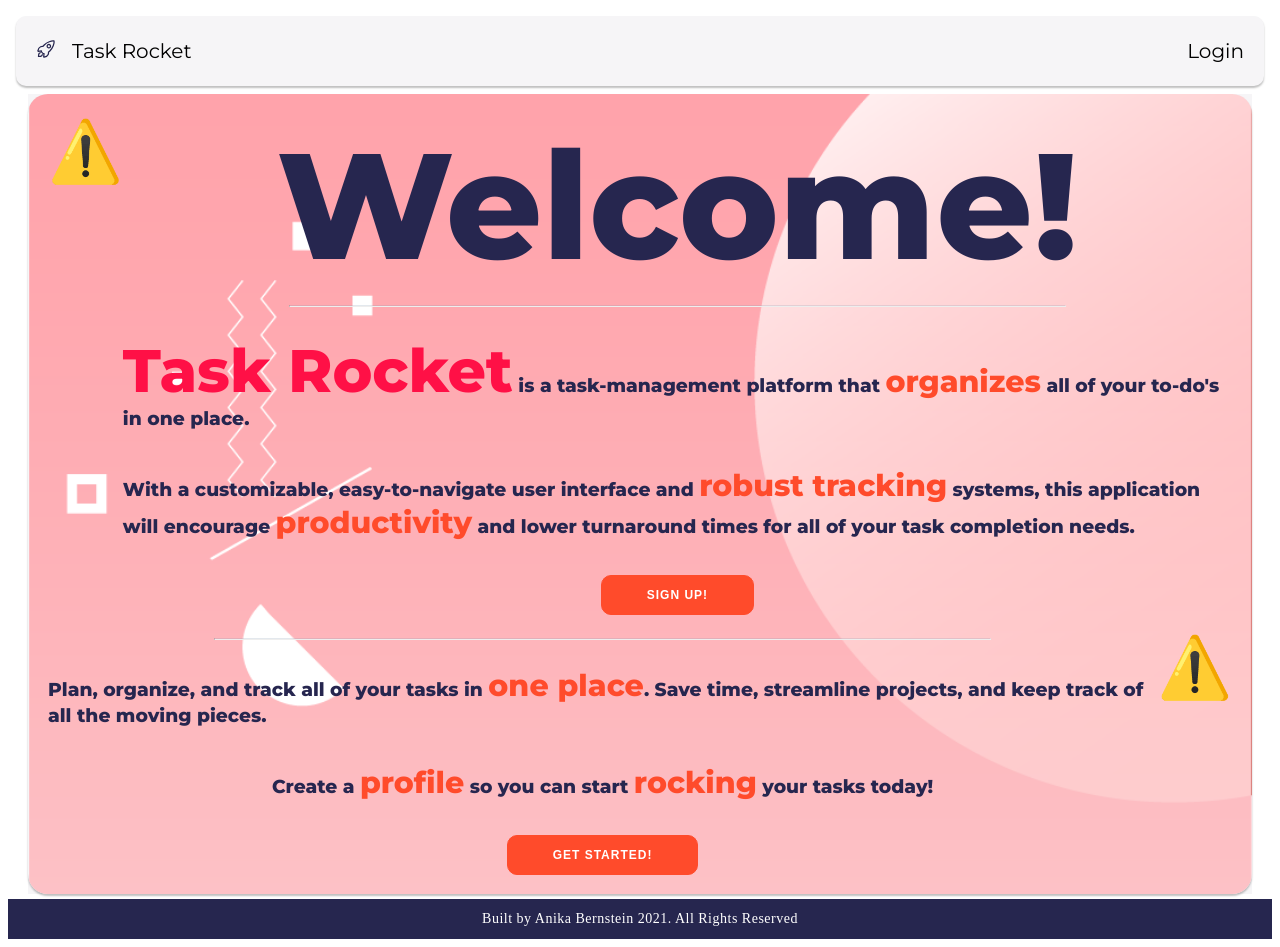
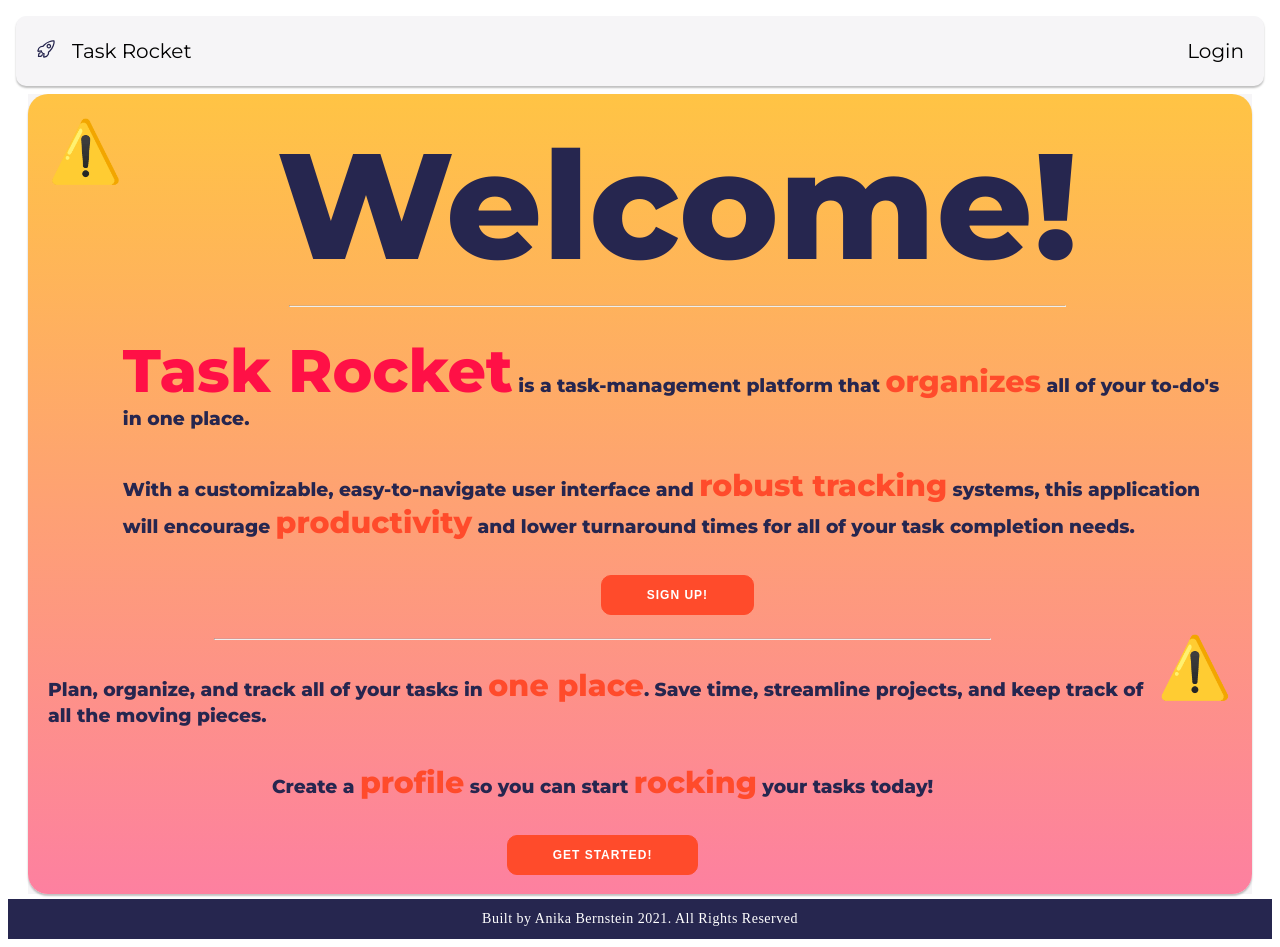
Before and after one commit to anikajb92/task-rocket-app, a React (Create React App) app: page / in a window 1280 px wide. Built offline with nearby package versions, Linux system fonts and the light colour scheme; no server answers; the HTML template or start-up script is replaced by a standard one.

Commit message:
removed background of rocketgirl

```diff
--- a/src/components/About.js
+++ b/src/components/About.js
@@ -22,7 +22,7 @@ export default function About() {
     >
       <div
         className="about"
-        style={{transform: `translateY(${offsetY * 0.8}px)`}}
+        // style={{transform: `translateY(${offsetY * 0.8}px)`}}
       >
         <div className="rocket-girl">
           <RocketGirl />
@@ -46,7 +46,7 @@ export default function About() {
       </div>
       <div
         className="about-2"
-        style={{transform: `translateY(${offsetY * 0.8}px)`}}
+        // style={{transform: `translateY(${offsetY * 0.8}px)`}}
       >
         <div className="about-words-2">
           <hr/>
--- a/src/components/RocketGirl.js
+++ b/src/components/RocketGirl.js
@@ -8,7 +8,7 @@ export default function RocketGirl() {
       <Player
         autoplay
         loop
-        src="https://assets4.lottiefiles.com/packages/lf20_3gwaboe0.json"
+        src="https://assets8.lottiefiles.com/packages/lf20_1luftwvr.json"
         style={{ height: '500px', width: '500px' }}
       >
       </Player>
--- a/src/styles/about.css
+++ b/src/styles/about.css
@@ -5,7 +5,7 @@
   border-radius: 20px;
   box-shadow: 0 2px 2px rgba(0,0,0,0.25);
   padding: 20px;
-  background-image: url('../assets/background.png');
+  background-image: linear-gradient(180deg, var(--yellow), var(--medblush));
   background-repeat: no-repeat;
   background-size: cover;
 }
```
